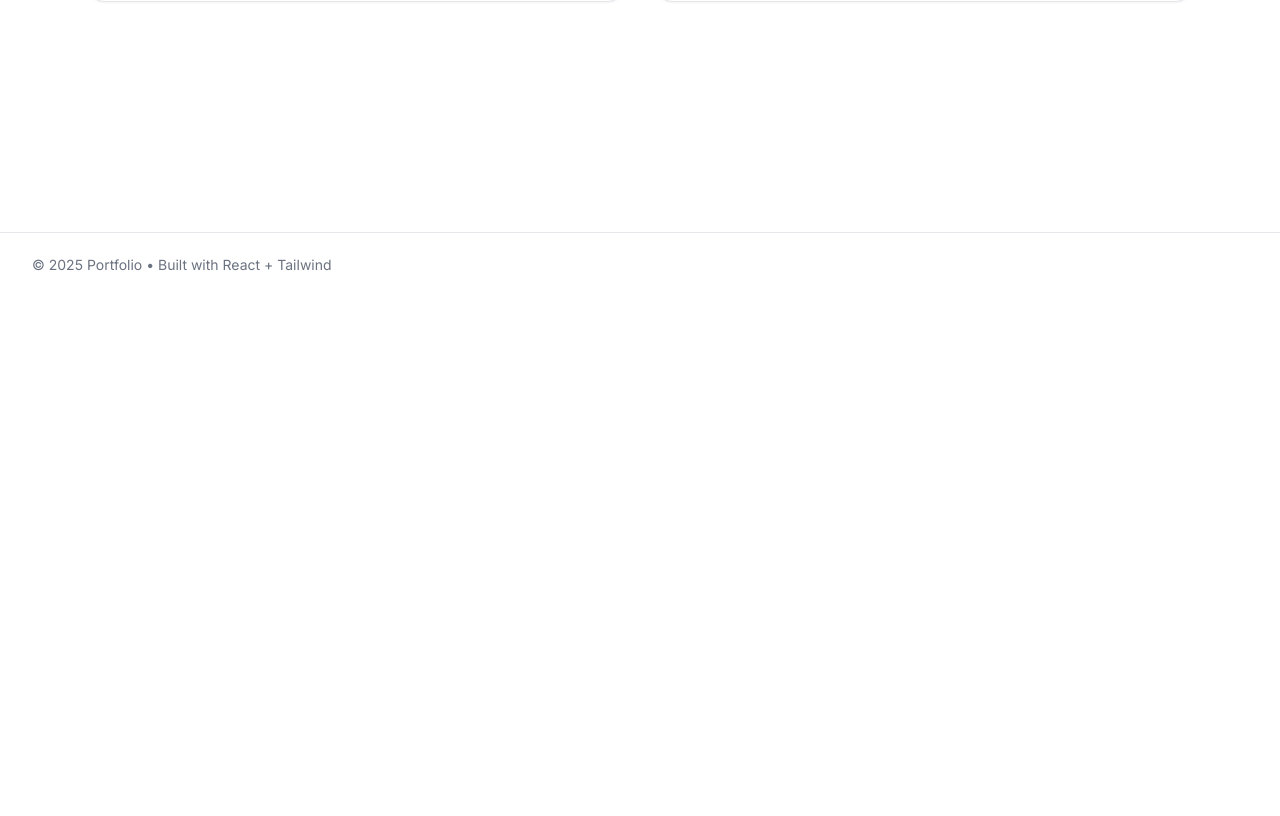
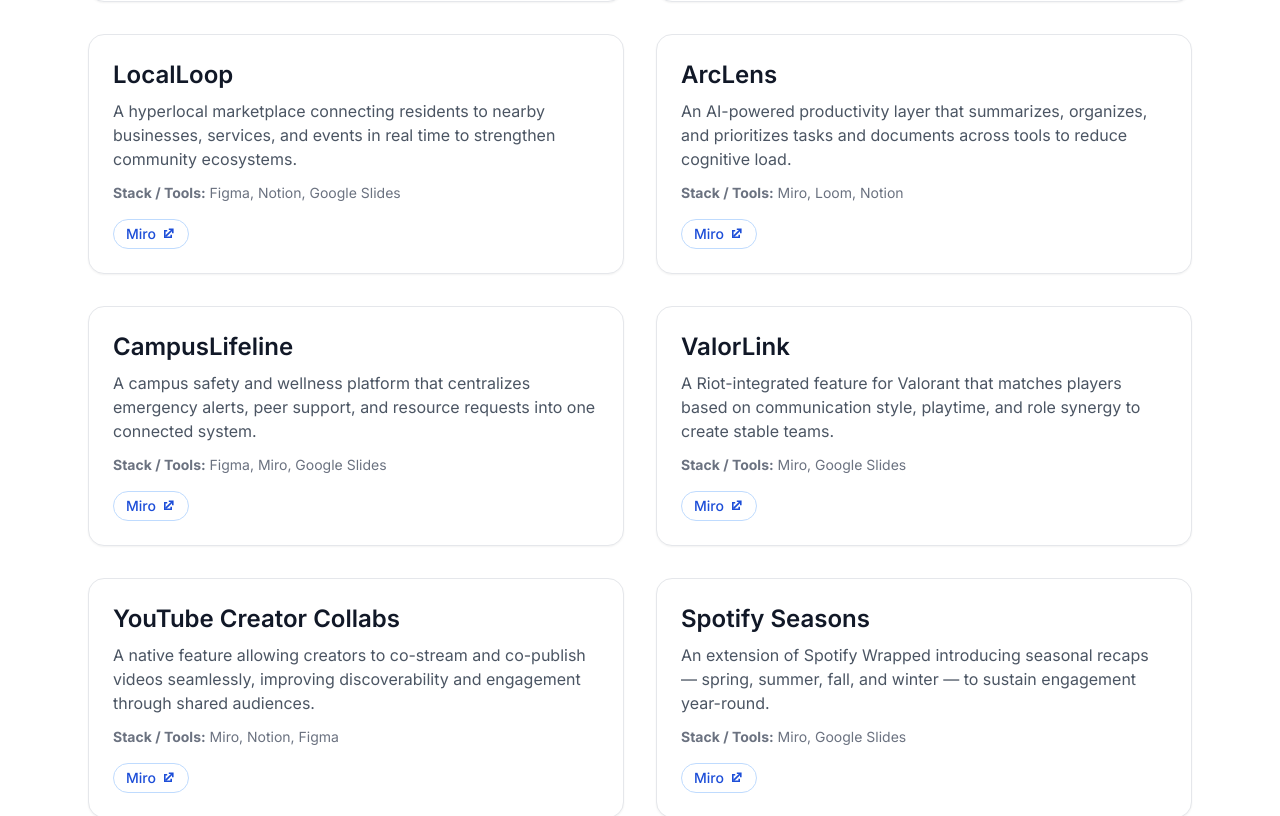
Before and after one commit to richxrdkim/richardkim.io, a React (Vite) app: page /projects/product in a window 1280 px wide. Shown: the part 503-1319 px from the top of the page. Before the commit the page ends 800 px from the top, so only its background shows below. Built offline with nearby package versions, Linux system fonts and the light colour scheme.

Commit message:
added projects

```diff
--- a/src/pages/ProductProjects.tsx
+++ b/src/pages/ProductProjects.tsx
@@ -8,7 +8,7 @@ export default function ProductProjects() {
         "An AI-driven job-matching concept that flips traditional recruiting by letting companies discover candidates proactively.",
       meta: "Miro, Google Slides",
       links: [
-        { name: "Miro", url: "https://miro.com/app/board/uXjVJ7VV778=/?share_link_id=476245930313" },
+        { name: "Miro", url: "https://miro.com/app/board/uXjV7VV778=/?share_link_id=476245930313" },
       ],
     },
     {
@@ -18,6 +18,60 @@ export default function ProductProjects() {
       meta: "Miro, Google Slides, Notion",
       links: [
         { name: "Miro", url: "https://miro.com/app/board/uXjVJ4vf-Hk=/" },
+      ],
+    },
+    {
+      title: "LocalLoop",
+      blurb:
+        "A hyperlocal marketplace connecting residents to nearby businesses, services, and events in real time to strengthen community ecosystems.",
+      meta: "Figma, Notion, Google Slides",
+      links: [
+        { name: "Miro", url: "https://miro.com/app/board/uXjVJ7localLoop" },
+      ],
+    },
+    {
+      title: "ArcLens",
+      blurb:
+        "An AI-powered productivity layer that summarizes, organizes, and prioritizes tasks and documents across tools to reduce cognitive load.",
+      meta: "Miro, Loom, Notion",
+      links: [
+        { name: "Miro", url: "https://miro.com/app/board/uXjVJ7arcLens" },
+      ],
+    },
+    {
+      title: "CampusLifeline",
+      blurb:
+        "A campus safety and wellness platform that centralizes emergency alerts, peer support, and resource requests into one connected system.",
+      meta: "Figma, Miro, Google Slides",
+      links: [
+        { name: "Miro", url: "https://miro.com/app/board/uXjVJ7campusLifeline" },
+      ],
+    },
+    {
+      title: "ValorLink",
+      blurb:
+        "A Riot-integrated feature for Valorant that matches players based on communication style, playtime, and role synergy to create stable teams.",
+      meta: "Miro, Google Slides",
+      links: [
+        { name: "Miro", url: "https://miro.com/app/board/uXjVJ4OKhUE=/" },
+      ],
+    },
+    {
+      title: "YouTube Creator Collabs",
+      blurb:
+        "A native feature allowing creators to co-stream and co-publish videos seamlessly, improving discoverability and engagement through shared audiences.",
+      meta: "Miro, Notion, Figma",
+      links: [
+        { name: "Miro", url: "https://miro.com/app/board/uXjVJ7youtubeCollabs" },
+      ],
+    },
+    {
+      title: "Spotify Seasons",
+      blurb:
+        "An extension of Spotify Wrapped introducing seasonal recaps — spring, summer, fall, and winter — to sustain engagement year-round.",
+      meta: "Miro, Google Slides",
+      links: [
+        { name: "Miro", url: "https://miro.com/app/board/uXjVJ7spotifySeasons" },
       ],
     },
   ];
```
